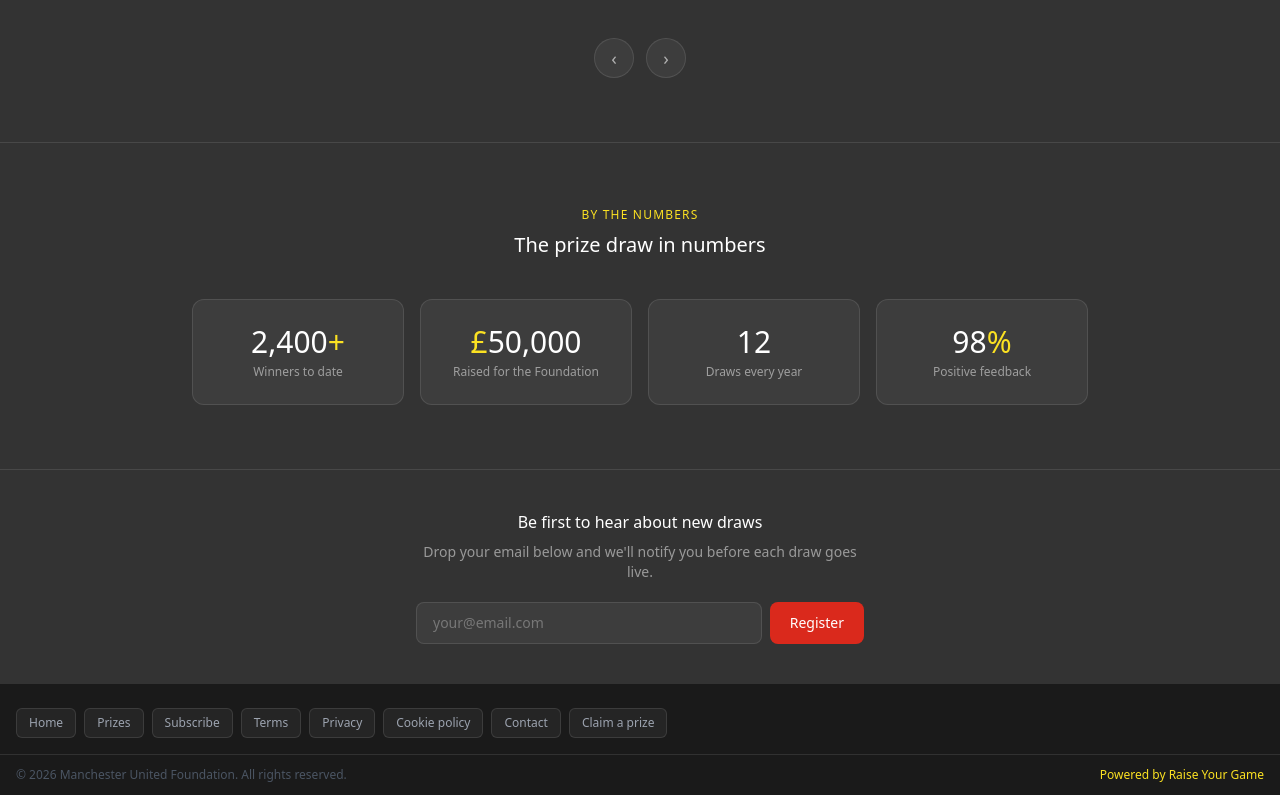
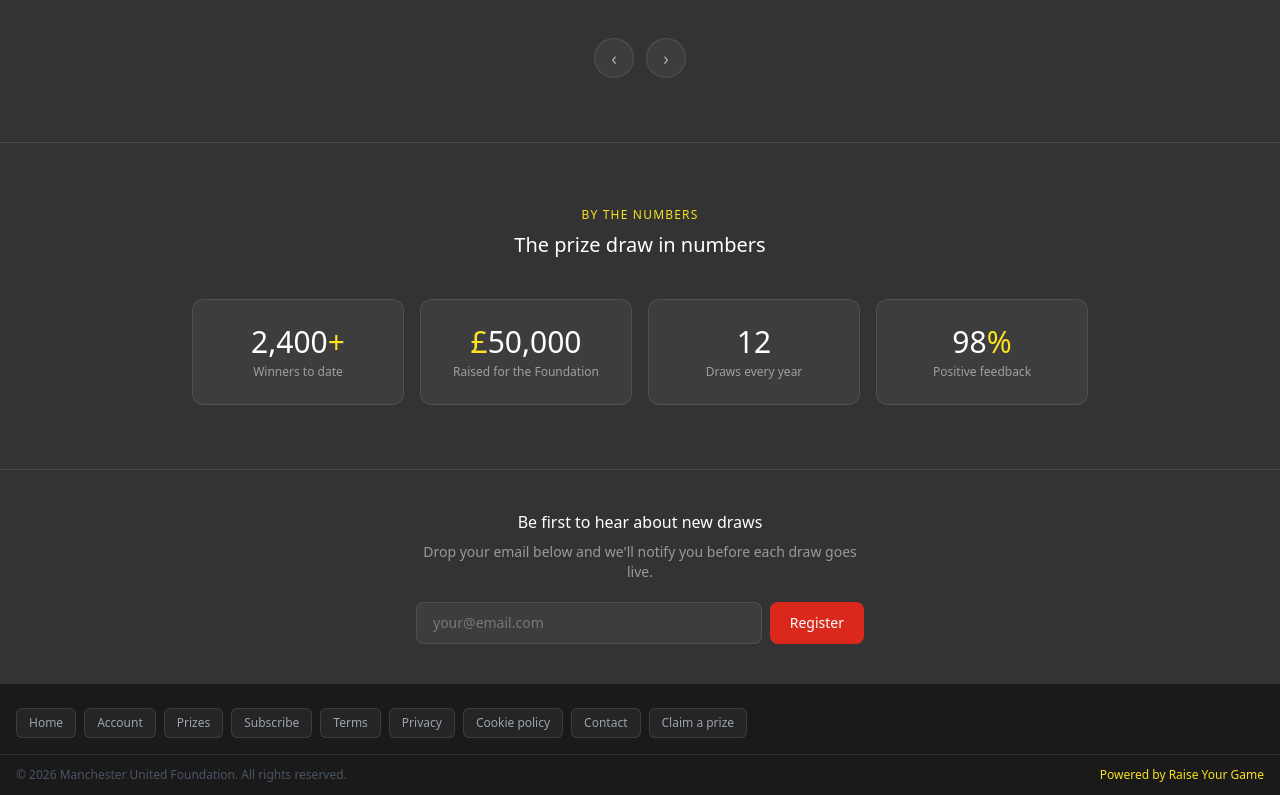
Before and after one commit to karobarari/ManchesterUnitedPrizeDraw, a React (Vite) app: page / in a window 1280 px wide. Shown: the part 2456-3251 px from the top of the page. Built offline with nearby package versions, Linux system fonts and the light colour scheme.

Commit message:
feat: add 'Account' link to Footer for improved navigation

```diff
--- a/src/components/Footer.tsx
+++ b/src/components/Footer.tsx
@@ -2,6 +2,7 @@ import { Link } from 'react-router-dom'
 
 const links = [
   { label: 'Home',         to: '/' },
+  { label: 'Account',      to: '/profile' },
   { label: 'Prizes',       to: '/prizes' },
   { label: 'Subscribe',    to: '/subscribe' },
   { label: 'Terms',        to: '/terms' },
```
